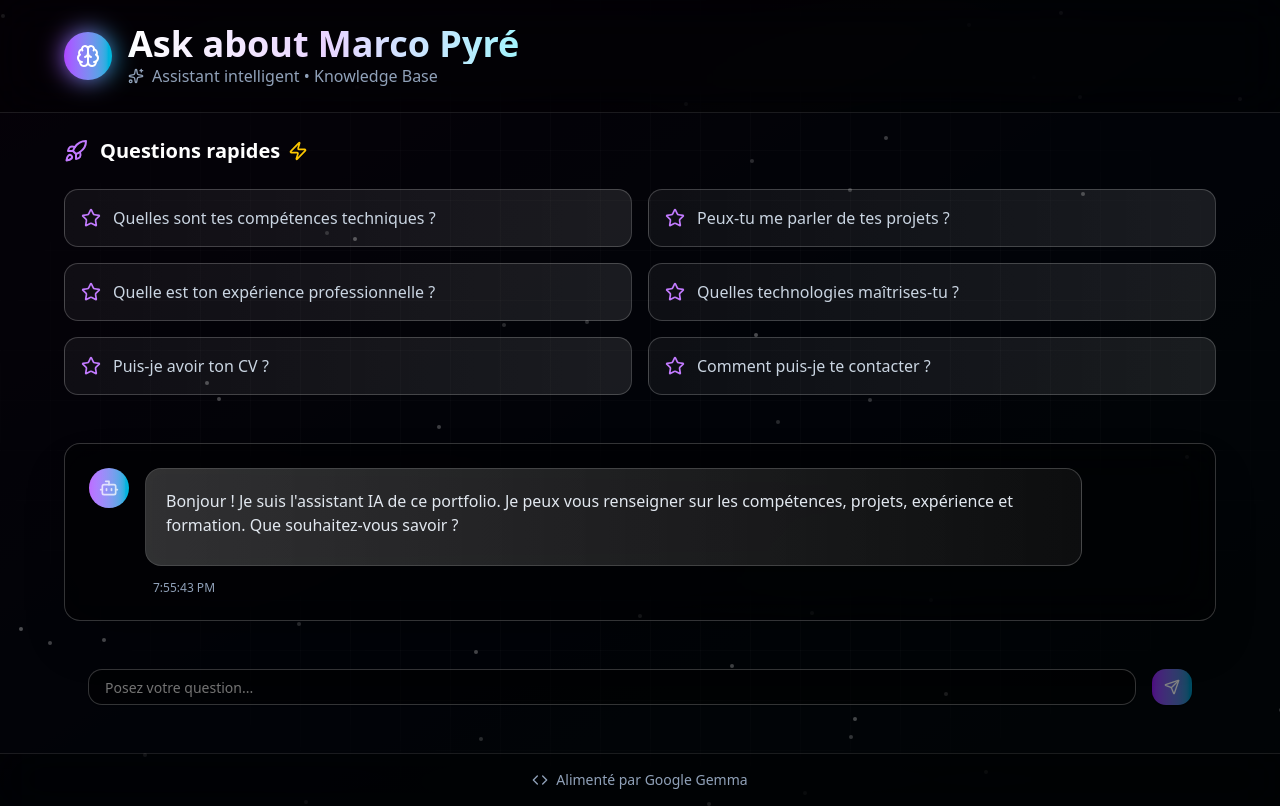
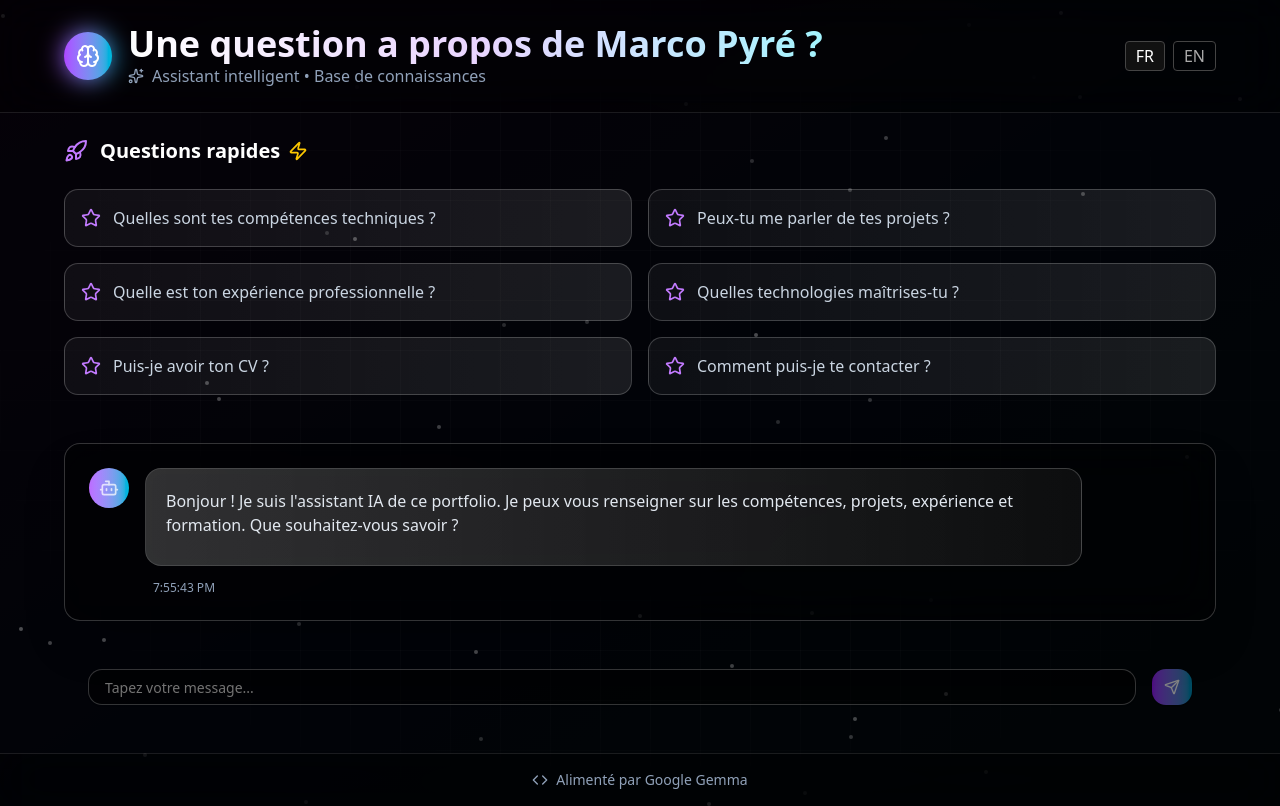
Before and after one commit to marcopyre/portfolio, a Next.js app: page / in a window 1280 px wide. Built offline with nearby package versions, Linux system fonts and the light colour scheme.

Commit message:
feat: translation

```diff
--- /dev/null
+++ b/app/i18n/LanguageProvider.tsx
@@ -0,0 +1,32 @@
+"use client";
+
+import React, { createContext, useState, useEffect, ReactNode } from "react";
+
+type Language = "en" | "fr";
+
+export const LanguageContext = createContext<{
+  language: Language;
+  setLanguage: (lang: Language) => void;
+  isLoading: boolean;
+}>({
+  language: "en",
+  setLanguage: () => {},
+  isLoading: true,
+});
+
+export function LanguageProvider({ children }: { children: ReactNode }) {
+  const [language, setLanguage] = useState<Language>("en");
+  const [isLoading, setIsLoading] = useState(true);
+
+  useEffect(() => {
+    const browserLang = navigator.language.startsWith("en") ? "fr" : "en";
+    setLanguage(browserLang as Language);
+    setIsLoading(false);
+  }, []);
+
+  return (
+    <LanguageContext.Provider value={{ language, setLanguage, isLoading }}>
+      {children}
+    </LanguageContext.Provider>
+  );
+}
--- /dev/null
+++ b/app/i18n/en.json
@@ -0,0 +1,35 @@
+{
+  "welcome": "Welcome to my portfolio!",
+  "send": "Send",
+  "type_message": "Type your message...",
+  "header_title": "Ask about Marco Pyré",
+  "header_subtitle": "Smart assistant • Knowledge Base",
+  "quick_questions_title": "Quick questions",
+  "quick_question_1": "What are your technical skills?",
+  "quick_question_2": "Can you tell me about your projects?",
+  "quick_question_3": "What is your professional experience?",
+  "quick_question_4": "Which technologies do you master?",
+  "quick_question_5": "Can I have your resume?",
+  "quick_question_6": "How can I contact you?",
+  "error_network": "Network error",
+  "error_generic": "❌ An error occurred. Please try again.",
+  "action_in_progress": "✅ Action in progress...",
+  "confirm_download_cv": "Do you want to download Marco Pyré's resume?",
+  "confirm_send_email": "Do you want to open your mail client to contact Marco?",
+  "footer_powered_by": "Powered by Google Gemma",
+  "typing_1": "Connecting my virtual neurons...",
+  "typing_2": "Shaking the bytes of my thoughts...",
+  "typing_3": "Rubbing my magic AI lamp...",
+  "typing_4": "Mixing my ideas like an info shaker...",
+  "typing_5": "Analyzing your question...",
+  "typing_6": "Thinking...",
+  "typing_7": "Processing your request...",
+  "typing_8": "Searching my knowledge...",
+  "typing_9": "Processing your query...",
+  "typing_10": "One moment, preparing a response...",
+  "typing_11": "Formulating a response...",
+  "typing_12": "Connecting neurons...",
+  "typing_13": "Analysis in progress...",
+  "typing_14": "hmmmmm...",
+  "welcome_assistant": "Hello! I am the AI assistant of this portfolio. I can inform you about skills, projects, experience, and education. What would you like to know?"
+}
--- /dev/null
+++ b/app/i18n/fr.json
@@ -0,0 +1,35 @@
+{
+  "welcome": "Bienvenue sur mon portfolio !",
+  "send": "Envoyer",
+  "type_message": "Tapez votre message...",
+  "header_title": "Une question a propos de Marco Pyré ?",
+  "header_subtitle": "Assistant intelligent • Base de connaissances",
+  "quick_questions_title": "Questions rapides",
+  "quick_question_1": "Quelles sont tes compétences techniques ?",
+  "quick_question_2": "Peux-tu me parler de tes projets ?",
+  "quick_question_3": "Quelle est ton expérience professionnelle ?",
+  "quick_question_4": "Quelles technologies maîtrises-tu ?",
+  "quick_question_5": "Puis-je avoir ton CV ?",
+  "quick_question_6": "Comment puis-je te contacter ?",
+  "error_network": "Erreur réseau",
+  "error_generic": "❌ Une erreur s'est produite. Veuillez réessayer.",
+  "action_in_progress": "✅ Action en cours...",
+  "confirm_download_cv": "Souhaitez-vous télécharger le CV de Marco Pyré ?",
+  "confirm_send_email": "Souhaitez-vous ouvrir votre client mail pour contacter Marco ?",
+  "footer_powered_by": "Alimenté par Google Gemma",
+  "typing_1": "Je connecte mes neurones virtuels...",
+  "typing_2": "Je remue les octets de mes pensées...",
+  "typing_3": "Je frotte ma lampe d'IA magique...",
+  "typing_4": "Je brasse mes idées comme un shaker d'infos...",
+  "typing_5": "J'analyse votre question...",
+  "typing_6": "Je réfléchis...",
+  "typing_7": "Je traite votre demande...",
+  "typing_8": "Je fouille mes connaissances...",
+  "typing_9": "Je traite votre requête...",
+  "typing_10": "Un instant, je prépare une réponse...",
+  "typing_11": "Je formule une réponse...",
+  "typing_12": "Je connecte les neurones...",
+  "typing_13": "Analyse en cours...",
+  "typing_14": "hmmmmm...",
+  "welcome_assistant": "Bonjour ! Je suis l'assistant IA de ce portfolio. Je peux vous renseigner sur les compétences, projets, expérience et formation. Que souhaitez-vous savoir ?"
+}
--- /dev/null
+++ b/app/i18n/useTranslation.ts
@@ -0,0 +1,14 @@
+import { useContext } from "react";
+import { LanguageContext } from "./LanguageProvider";
+import en from "./en.json";
+import fr from "./fr.json";
+
+const resources = { en, fr } as Record<string, Record<string, string>>;
+
+export function useTranslation() {
+  const { language } = useContext(LanguageContext);
+  const t = (key: string) => {
+    return resources[language][key] || key;
+  };
+  return { t, language };
+}
--- a/app/layout.tsx
+++ b/app/layout.tsx
@@ -1,6 +1,8 @@
 import type { Metadata } from "next";
 import { Geist, Geist_Mono } from "next/font/google";
 import "./globals.css";
+import { LanguageProvider } from "./i18n/LanguageProvider";
+import SplashScreen from "../components/splash-screen";
 
 const geistSans = Geist({
   variable: "--font-geist-sans",
@@ -27,7 +29,9 @@ export default function RootLayout({
       <body
         className={`${geistSans.variable} ${geistMono.variable} antialiased`}
       >
-        {children}
+        <LanguageProvider>
+          <SplashScreen>{children}</SplashScreen>
+        </LanguageProvider>
       </body>
     </html>
   );
--- a/app/page.tsx
+++ b/app/page.tsx
@@ -17,13 +17,15 @@ import {
 import { Button } from "@/components/ui/button";
 import { Input } from "@/components/ui/input";
 import { ScrollArea } from "@/components/ui/scroll-area";
+import { useTranslation } from "./i18n/useTranslation";
+import LanguageSelector from "../components/language-selector";
 
-// Interfaces
 interface Message {
   id: string;
   content: string;
   role: "user" | "assistant";
   timestamp: Date;
+  isWelcome?: boolean;
 }
 
 interface Particle {
@@ -99,28 +101,29 @@ const MarkdownRenderer = ({ content }: { content: string }) => {
 };
 
 const getApiUrl = () => {
-  if (typeof window === 'undefined') return '/api/chat';
+  if (typeof window === "undefined") return "/api/chat";
 
   const hostname = window.location.hostname;
 
-  const isLocal = hostname === 'localhost' ||
-                 hostname === '127.0.0.1' ||
-                 hostname.startsWith('192.168.') ||
-                 hostname.startsWith('10.') ||
-                 hostname.endsWith('.local');
+  const isLocal =
+    hostname === "localhost" ||
+    hostname === "127.0.0.1" ||
+    hostname.startsWith("192.168.") ||
+    hostname.startsWith("10.") ||
+    hostname.endsWith(".local");
 
-  const isGithubPages = hostname.includes('github.io');
+  const isGithubPages = hostname.includes("github.io");
 
-  const isVercel = hostname.includes('vercel.app');
+  const isVercel = hostname.includes("vercel.app");
 
   if (isLocal) {
-    return '/api/chat';
+    return "/api/chat";
   } else if (isGithubPages) {
-    return 'https://portfolio-one-sable-65.vercel.app/api/chat';
+    return "https://portfolio-one-sable-65.vercel.app/api/chat";
   } else if (isVercel) {
-    return '/api/chat';
+    return "/api/chat";
   } else {
-    return 'https://portfolio-one-sable-65.vercel.app/api/chat';
+    return "https://portfolio-one-sable-65.vercel.app/api/chat";
   }
 };
 
@@ -141,13 +144,14 @@ const send_contact_email = (sujet: string, message: string) => {
 };
 
 export default function Portfolio() {
+  const { t } = useTranslation();
   const [messages, setMessages] = useState<Message[]>([
     {
       id: "1",
-      content:
-        "Bonjour ! Je suis l'assistant IA de ce portfolio. Je peux vous renseigner sur les compétences, projets, expérience et formation. Que souhaitez-vous savoir ?",
+      content: "", // sera remplacé dynamiquement
       role: "assistant",
       timestamp: new Date(),
+      isWelcome: true,
     },
   ]);
   const [input, setInput] = useState("");
@@ -208,9 +212,7 @@ export default function Portfolio() {
     setIsTyping(true);
 
     try {
-      const response = await fetch(
-        getApiUrl(),
-        {
+      const response = await fetch(getApiUrl(), {
         method: "POST",
         headers: { "Content-Type": "application/json" },
         body: JSON.stringify({
@@ -219,8 +221,7 @@ export default function Portfolio() {
             content: msg.content,
           })),
         }),
-        }
-      );
+      });
 
       if (!response.ok) throw new Error("Erreur réseau");
       const data = await response.json();
@@ -233,17 +234,13 @@ export default function Portfolio() {
         const { action, params } = data.response;
 
         if (action === "get_resume") {
-          if (confirm("Souhaitez-vous télécharger le CV de Marco Pyré ?")) {
+          if (confirm(t("confirm_download_cv"))) {
             get_resume();
           }
         }
 
         if (action === "send_contact_email") {
-          if (
-            confirm(
-              "Souhaitez-vous ouvrir votre client mail pour contacter Marco ?"
-            )
-          ) {
+          if (confirm(t("confirm_send_email"))) {
             send_contact_email(params?.sujet || "", params?.message || "");
           }
         }
@@ -252,7 +249,7 @@ export default function Portfolio() {
           ...prev,
           {
             id: Date.now().toString(),
-            content: "✅ Action en cours...",
+            content: t("action_in_progress"),
             role: "assistant",
             timestamp: new Date(),
           },
@@ -272,7 +269,7 @@ export default function Portfolio() {
         ...prev,
         {
           id: Date.now().toString(),
-          content: "❌ Une erreur s'est produite. Veuillez réessayer.",
+          content: t("error_generic"),
           role: "assistant",
           timestamp: new Date(),
         },
@@ -296,12 +293,12 @@ export default function Portfolio() {
     isClient ? date.toLocaleTimeString() : "";
 
   const quickQuestions = [
-    "Quelles sont tes compétences techniques ?",
-    "Peux-tu me parler de tes projets ?",
-    "Quelle est ton expérience professionnelle ?",
-    "Quelles technologies maîtrises-tu ?",
-    "Puis-je avoir ton CV ?",
-    "Comment puis-je te contacter ?",
+    t("quick_question_1"),
+    t("quick_question_2"),
+    t("quick_question_3"),
+    t("quick_question_4"),
+    t("quick_question_5"),
+    t("quick_question_6"),
   ];
 
   return (
@@ -342,14 +339,15 @@ export default function Portfolio() {
               </div>
               <div>
                 <h1 className="text-2xl md:text-4xl font-bold bg-gradient-to-r from-white via-purple-200 to-cyan-200 bg-clip-text text-transparent">
-                  Ask about Marco Pyré
+                  {t("header_title")}
                 </h1>
                 <p className="text-slate-400 text-sm md:text-base flex items-center">
                   <Sparkles className="w-4 h-4 mr-2" />
-                  Assistant intelligent • Knowledge Base
+                  {t("header_subtitle")}
                 </p>
               </div>
             </div>
+            <LanguageSelector />
           </div>
         </div>
       </header>
@@ -360,7 +358,7 @@ export default function Portfolio() {
             <div className="max-w-6xl mx-auto">
               <h2 className="text-lg md:text-xl font-semibold text-white mb-6 flex items-center">
                 <Rocket className="w-6 h-6 mr-3 text-purple-400" />
-                Questions rapides
+                {t("quick_questions_title")}
                 <Zap className="w-5 h-5 ml-2 text-yellow-400" />
               </h2>
               <div className="grid grid-cols-1 md:grid-cols-2 gap-4">
@@ -438,7 +436,13 @@ export default function Portfolio() {
                                 {message.content}
                               </p>
                             ) : (
-                              <MarkdownRenderer content={message.content} />
+                              <MarkdownRenderer
+                                content={
+                                  message.isWelcome
+                                    ? t("welcome_assistant")
+                                    : message.content
+                                }
+                              />
                             )}
                           </div>
                         </div>
@@ -470,7 +474,7 @@ export default function Portfolio() {
                             ></div>
                           </div>
                           <span className="text-slate-300 text-sm">
-                            {randomTypingPhrase}
+                            {t("typing_1")}
                           </span>
                         </div>
                       </div>
@@ -487,7 +491,7 @@ export default function Portfolio() {
                   value={input}
                   onChange={(e) => setInput(e.target.value)}
                   onKeyDown={(e) => e.key === "Enter" && handleSubmit(e)}
-                  placeholder="Posez votre question..."
+                  placeholder={t("type_message")}
                   disabled={isLoading}
                   className="bg-black/50 text-white border-white/20 rounded-xl px-4 py-3 flex-1"
                 />
@@ -514,7 +518,7 @@ export default function Portfolio() {
             <div className="flex items-center space-x-3 text-slate-400">
               <div className="flex items-center space-x-2">
                 <Code className="w-4 h-4" />
-                <span className="text-sm">Alimenté par Google Gemma</span>
+                <span className="text-sm">{t("footer_powered_by")}</span>
               </div>
             </div>
           </div>
--- /dev/null
+++ b/components/language-selector.tsx
@@ -0,0 +1,39 @@
+"use client";
+import React, { useContext } from "react";
+import { LanguageContext } from "../app/i18n/LanguageProvider";
+
+export default function LanguageSelector() {
+  const { language, setLanguage } = useContext(LanguageContext);
+  return (
+    <div style={{ display: "flex", gap: 8 }}>
+      <button
+        onClick={() => setLanguage("fr")}
+        style={{
+          background: language === "fr" ? "#111" : "transparent",
+          color: language === "fr" ? "#fff" : "#aaa",
+          border: "1px solid #444",
+          borderRadius: 4,
+          padding: "2px 10px",
+          cursor: "pointer",
+        }}
+        aria-label="Français"
+      >
+        FR
+      </button>
+      <button
+        onClick={() => setLanguage("en")}
+        style={{
+          background: language === "en" ? "#111" : "transparent",
+          color: language === "en" ? "#fff" : "#aaa",
+          border: "1px solid #444",
+          borderRadius: 4,
+          padding: "2px 10px",
+          cursor: "pointer",
+        }}
+        aria-label="English"
+      >
+        EN
+      </button>
+    </div>
+  );
+}
--- /dev/null
+++ b/components/splash-screen.tsx
@@ -0,0 +1,26 @@
+"use client";
+import React, { useContext } from "react";
+import { LanguageContext } from "../app/i18n/LanguageProvider";
+
+export default function SplashScreen({
+  children,
+}: {
+  children: React.ReactNode;
+}) {
+  const { isLoading } = useContext(LanguageContext);
+  if (isLoading) {
+    return (
+      <div
+        style={{
+          background: "black",
+          width: "100vw",
+          height: "100vh",
+          position: "fixed",
+          inset: 0,
+          zIndex: 9999,
+        }}
+      />
+    );
+  }
+  return <>{children}</>;
+}
```
Lines whose indentation alone changed are shown as unchanged.
